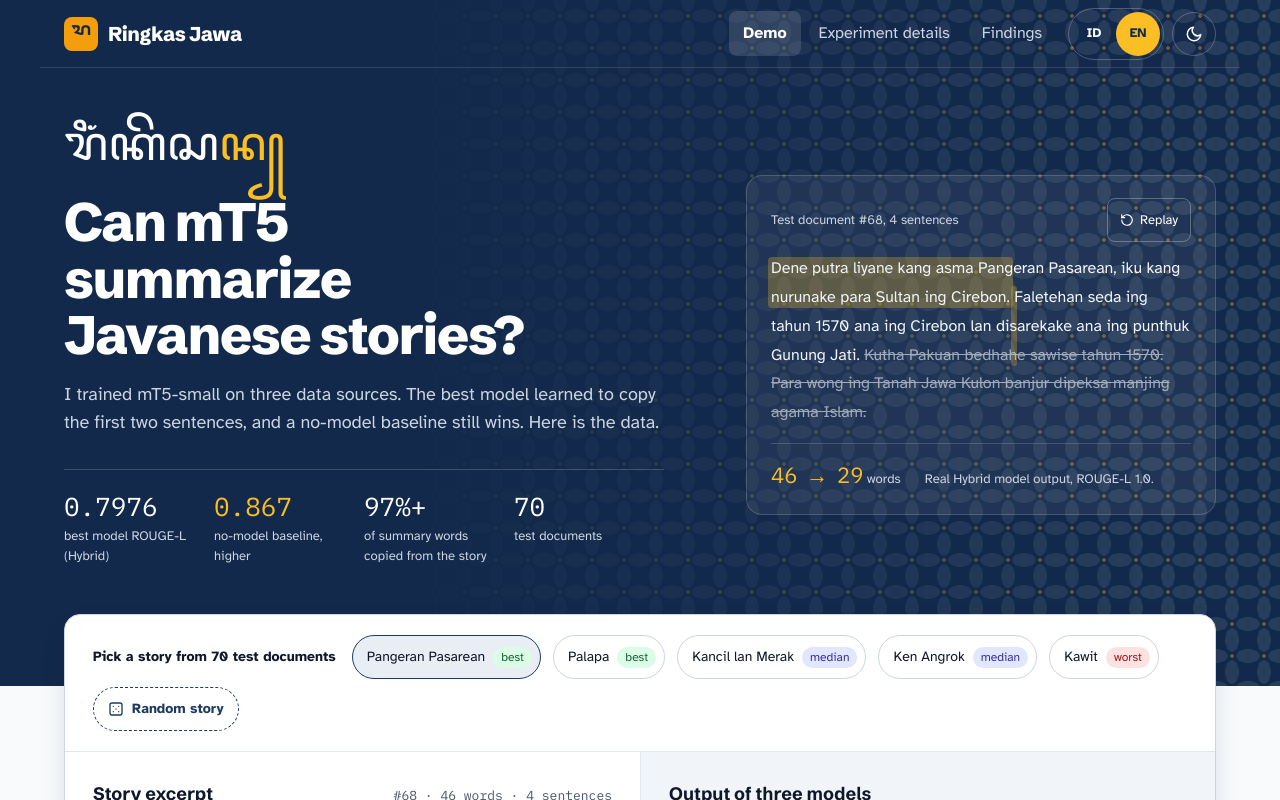
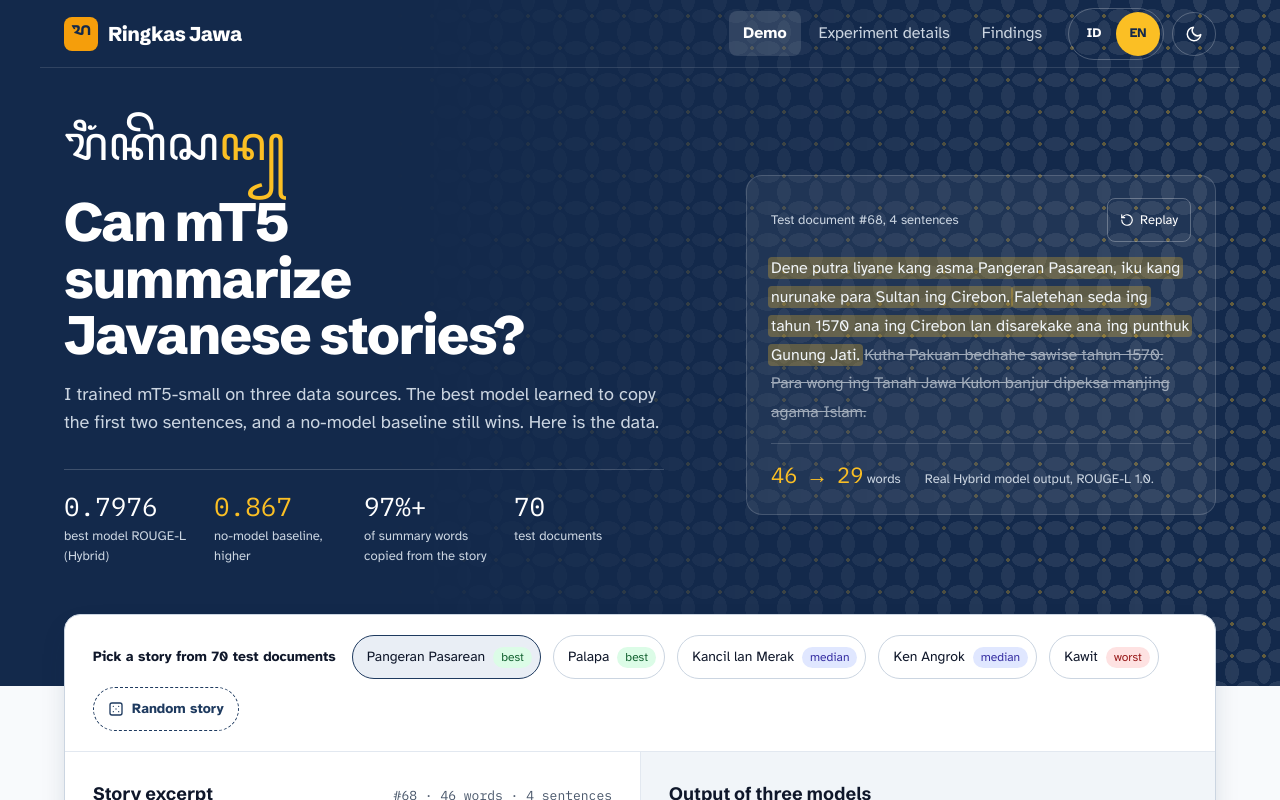
Before and after one commit to Syafrianahmad/skripsi, a React (Vite) app: page / in a window 1280 px wide. Shown: the top 800 px of the page. Built offline with nearby package versions, Linux system fonts and the light colour scheme.

Commit message:
test: jaga klaim keamanan dengan tes, tambah screenshot README, perbaiki sorotan hero

```diff
--- a/src/styles.css
+++ b/src/styles.css
@@ -356,8 +356,8 @@
 }
 
 @keyframes grow {
-  from { transform: scaleX(0); }
-  to { transform: scaleX(1); }
+  from { background-size: 0% 100%; }
+  to { background-size: 100% 100%; }
 }
 
 .rv {
@@ -492,20 +492,16 @@
   color: #f1f5f9;
 }
 
+/* background (not ::before) so a sentence that wraps gets one highlight per line */
 .keep {
-  position: relative;
-}
-
-.keep::before {
-  content: '';
-  position: absolute;
-  inset: -1px -3px;
-  z-index: -1;
+  margin: 0 -3px;
+  padding: 1px 3px;
   border-radius: 4px;
-  background: rgba(251, 191, 36, 0.28);
-  transform-origin: left;
+  background: linear-gradient(rgba(251, 191, 36, 0.28), rgba(251, 191, 36, 0.28)) no-repeat;
+  background-size: 100% 100%;
+  -webkit-box-decoration-break: clone;
+  box-decoration-break: clone;
   animation: grow 300ms var(--ease-out) both;
-  animation-delay: inherit;
 }
 
 .cut {
--- a/tsconfig.node.json
+++ b/tsconfig.node.json
@@ -19,5 +19,5 @@
     "erasableSyntaxOnly": true,
     "noFallthroughCasesInSwitch": true
   },
-  "include": ["vite.config.ts", "csp.ts", "csp.test.ts"]
+  "include": ["vite.config.ts", "csp.ts", "csp.test.ts", "security.test.ts"]
 }
```
Also changed, not shown: 5 other files (tests, documents, lock files or other folders).
